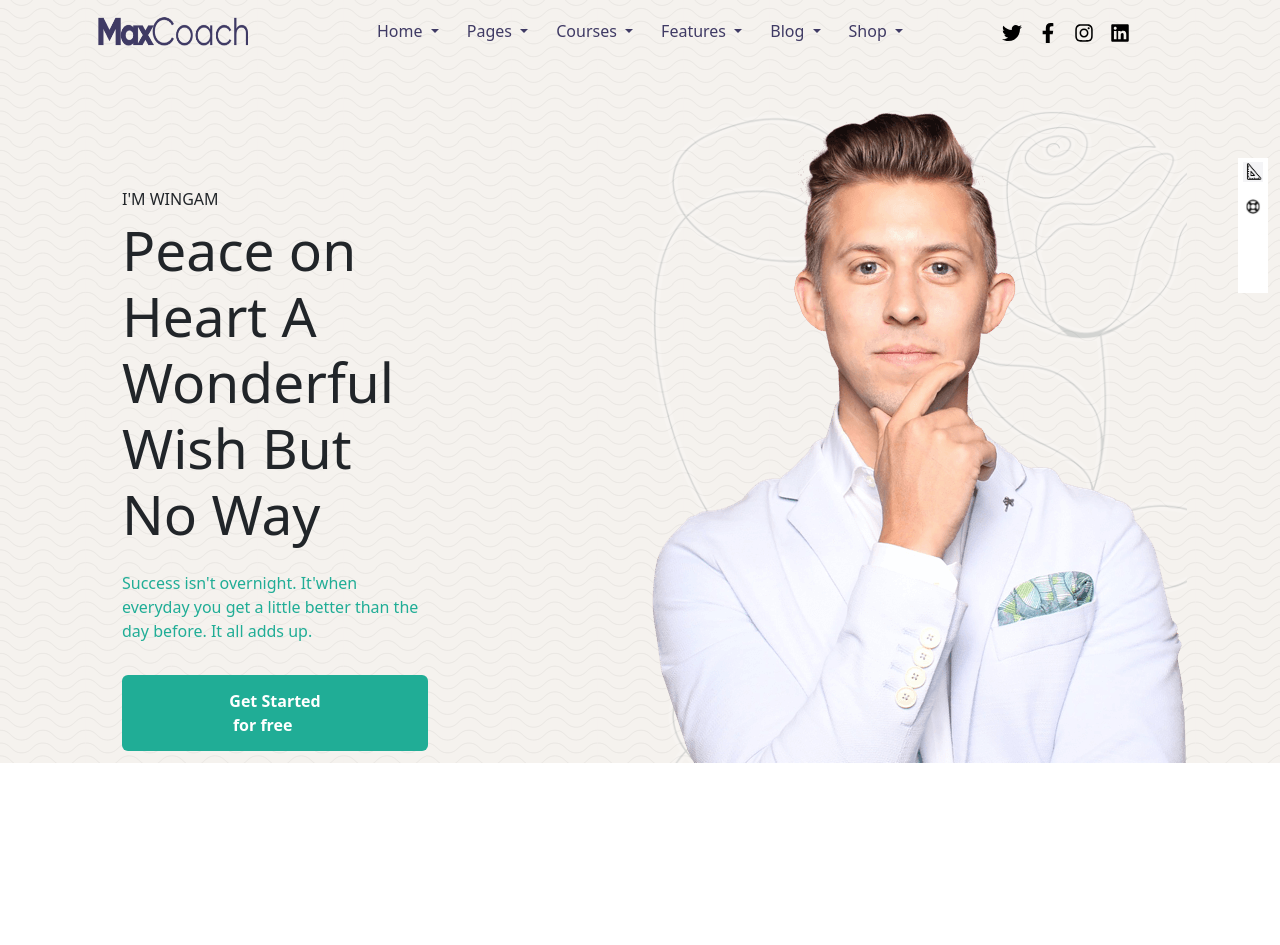
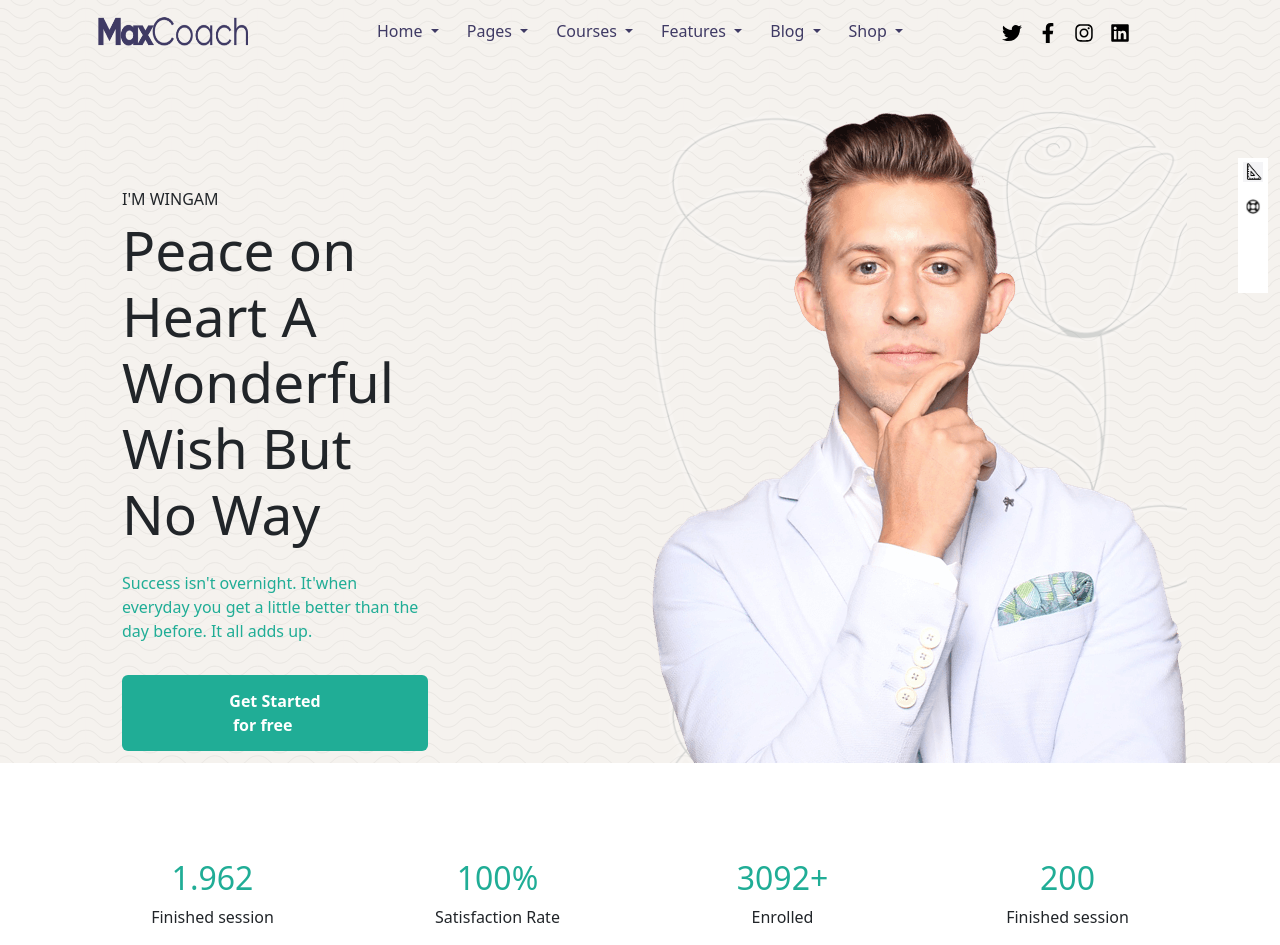
Before and after one commit to Gaetano26/proj-html-vuejs, a Vue app: page / in a window 1280 px wide. Before the commit the page ends 800 px from the top, so only its background shows below. Built offline with nearby package versions, Linux system fonts and the light colour scheme; a web font is replaced by a local one.

Commit message:
infoComponent complete

```diff
--- a/src/App.vue
+++ b/src/App.vue
@@ -11,16 +11,18 @@
 import HeaderComponent from './components/HeaderComponent.vue';
 import MainComponent from './components/MainComponent.vue';
 import FooterComponent from './components/FooterComponent.vue';
+
 export default {
   components: {
       HeaderComponent,
       MainComponent,
       FooterComponent,
   },
-  setup () {
+  data () {
 
 
-    return {}
+    return {
+    }
   }
 }
 </script>
--- a/src/components/HeroComponent.vue
+++ b/src/components/HeroComponent.vue
@@ -27,6 +27,7 @@
 
 <script>
 export default {
+     name: 'HeroComponent',
     setup () {
 
 
--- /dev/null
+++ b/src/components/InfoComponent.vue
@@ -0,0 +1,31 @@
+<template>
+    <div class="col text-center pt-5" >
+        <h2>{{ number }}</h2>
+        <p>{{ title }}</p>
+    </div>
+</template>
+
+<script>
+import { infos } from '../data/store'
+export default {
+    name: 'InfoComponent',
+    props: ['title', 'number'],
+
+
+
+    data () {
+
+
+        return {
+            infos,
+        }
+    }
+}
+</script>
+
+<style lang="scss" scoped>
+  h2 {
+    color:  #20ad96;
+  }
+
+</style>
--- a/src/components/MainComponent.vue
+++ b/src/components/MainComponent.vue
@@ -1,15 +1,26 @@
 <template>
-  <div>
+  <div class="container">
+    <div class="row row-cols-md-4 justify-content-center mt-5">
+      <InfoComponent v-for="info in infos" :title="info.title"  :number="info.num"/>
+    </div>
 
   </div>
 </template>
 
 <script>
+import InfoComponent from '../components/InfoComponent.vue';
+import { infos } from '../data/store';
+
 export default {
-  setup () {
+  components: {
+       InfoComponent,
+  },
+  data () {
 
 
-    return {}
+    return {
+      infos
+    }
   }
 }
 </script>
--- a/src/data/store.js
+++ b/src/data/store.js
@@ -1,23 +1,22 @@
-import { reactive } from 'vue';
 
-export const store = reactive({
-   info: [
-      first = {
+ const infos = [
+      {
          num: '1.962',
          title: 'Finished session'
       },
-      second = {
+      {
         num: '100%',
         title: 'Satisfaction Rate'
      },
-     third = {
+     {
         num: '3092+',
-        title: 'Enrolled Leaners'
+        title: 'Enrolled '
      },
-     fourth = {
+     {
         num: '200',
-        title: 'Online Istructors'
+        title: 'Finished session'
      }
 
-   ]
-})
+ ]
+
+ export { infos }
```
Also changed, not shown: src/components/HeaderComponent.vue (+5 -3 lines).
